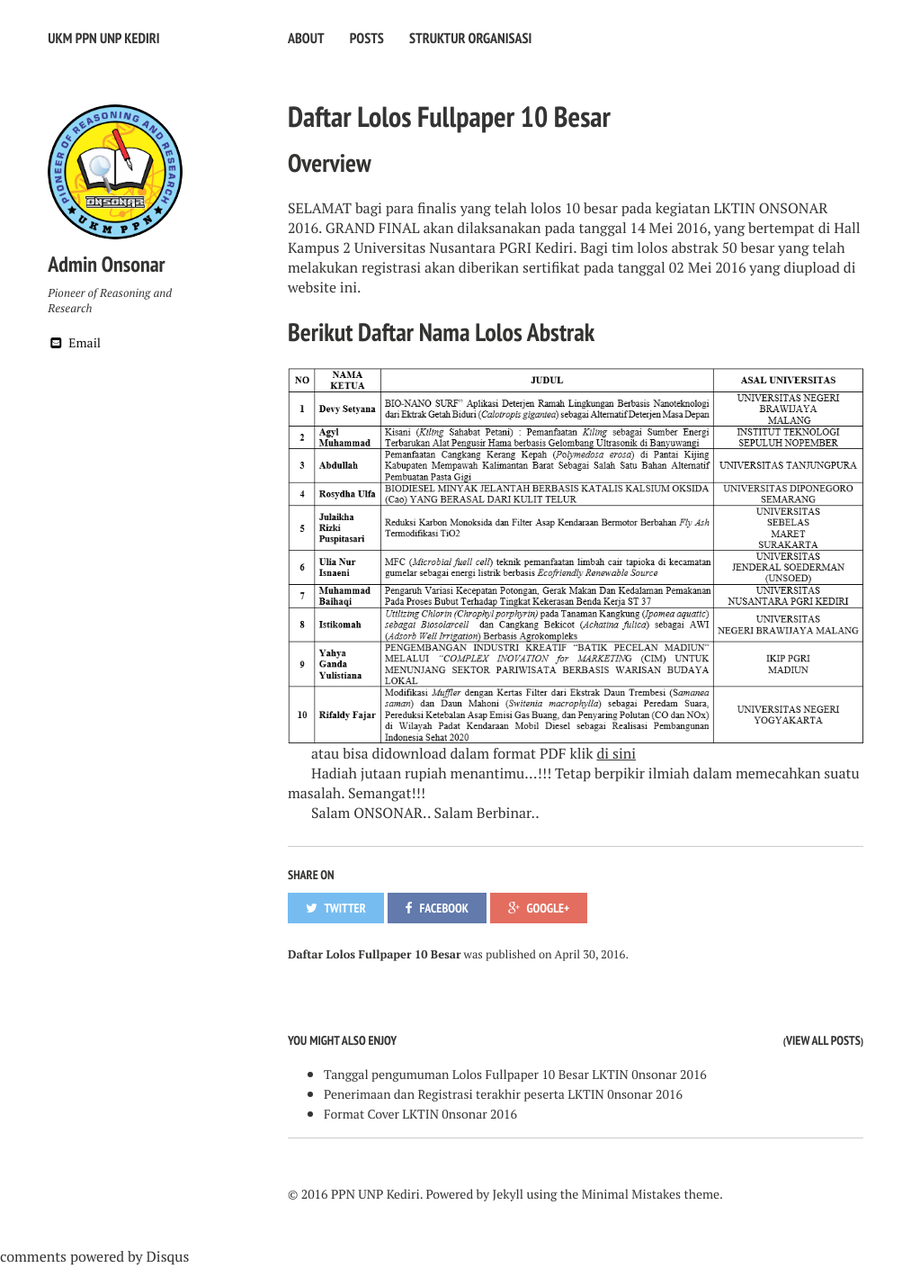
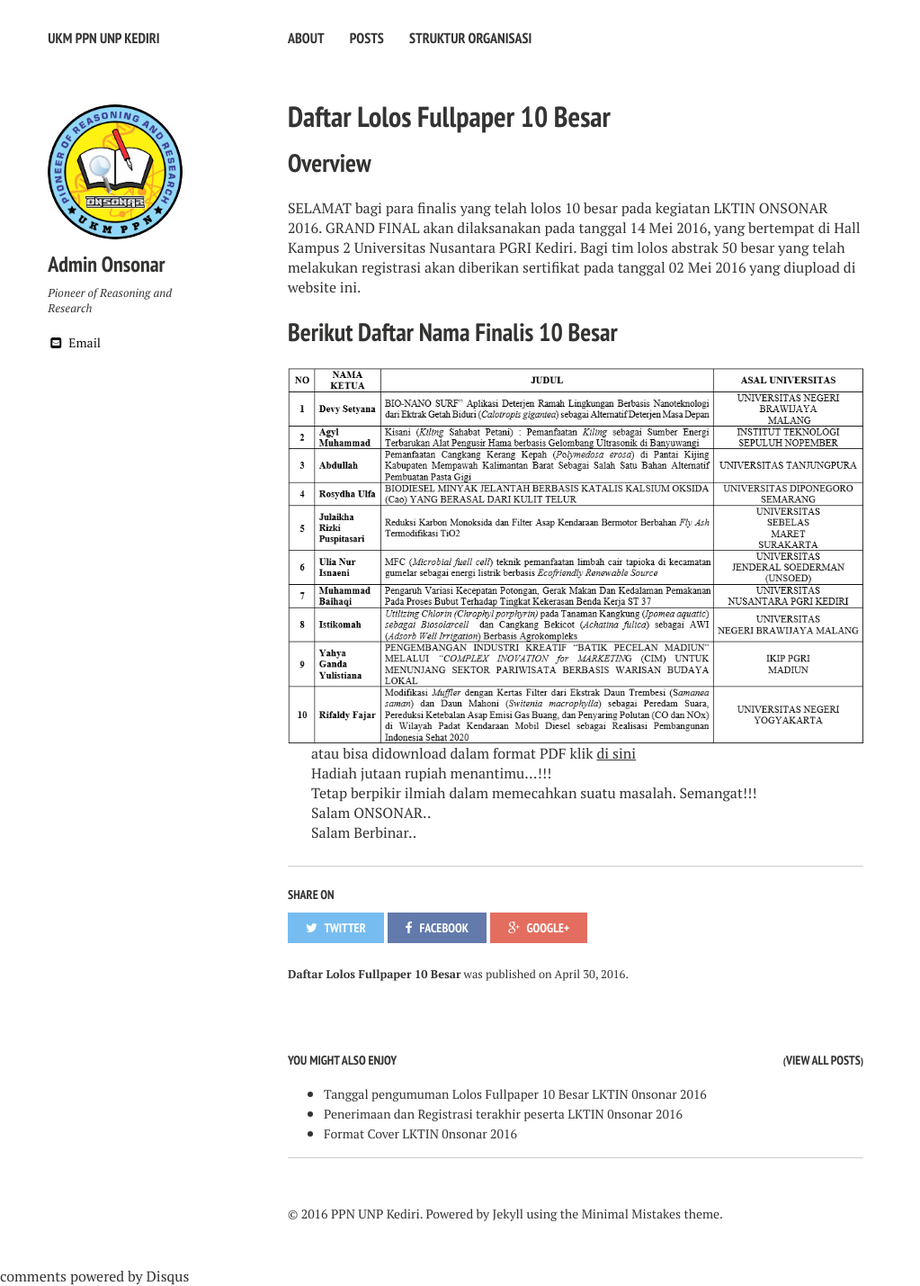
Before and after one commit to ukmppn-unp/ukmppn-unp.github.io, a Jekyll site: the page built from _posts/2016-04-30-Pengumuman-Daftar-Lolos-Fullpaper-10-Besar.md, in a window 1280 px wide. Shown: the whole page at 90% size, without its empty margins (0-1023 px from the left). Built offline with Jekyll 4.4.1, drawn with Linux system fonts in a browser that asks for light colours; nearby versions of some CDN libraries; comment, search, counter and statistics services are not loaded; before the commit the page ends 1407 px from its top, so only the background shows below that.

Commit message:
Re-new Lolos Fullpaper 10 Besar LKTIN ONSONAR 2016

```diff
--- a/_posts/2016-04-30-Pengumuman-Daftar-Lolos-Fullpaper-10-Besar.md
+++ b/_posts/2016-04-30-Pengumuman-Daftar-Lolos-Fullpaper-10-Besar.md
@@ -14,7 +14,7 @@ comments: true
 SELAMAT bagi para finalis yang telah lolos 10 besar pada kegiatan LKTIN ONSONAR 2016. GRAND FINAL akan dilaksanakan pada tanggal 14 Mei 2016, yang bertempat di Hall Kampus 2 Universitas Nusantara PGRI Kediri.
 Bagi tim lolos abstrak 50 besar yang telah melakukan registrasi akan diberikan sertifikat pada tanggal 02 Mei 2016 yang diupload di website ini.
 
-## Berikut Daftar Nama Lolos Abstrak
+## Berikut Daftar Nama Finalis 10 Besar
 
 ![Daftar](../images/Daftar Lolos Fullpaper 10 Besar.JPG)
 
@@ -22,7 +22,9 @@ atau bisa didownload dalam format PDF
 klik [di sini](/files/Lolos 10 Besar Fullpaper.pdf)
 
 Hadiah jutaan rupiah menantimu...!!!
+
 Tetap berpikir ilmiah dalam memecahkan suatu masalah. Semangat!!!
 
 Salam ONSONAR..
+
 Salam Berbinar..
```
